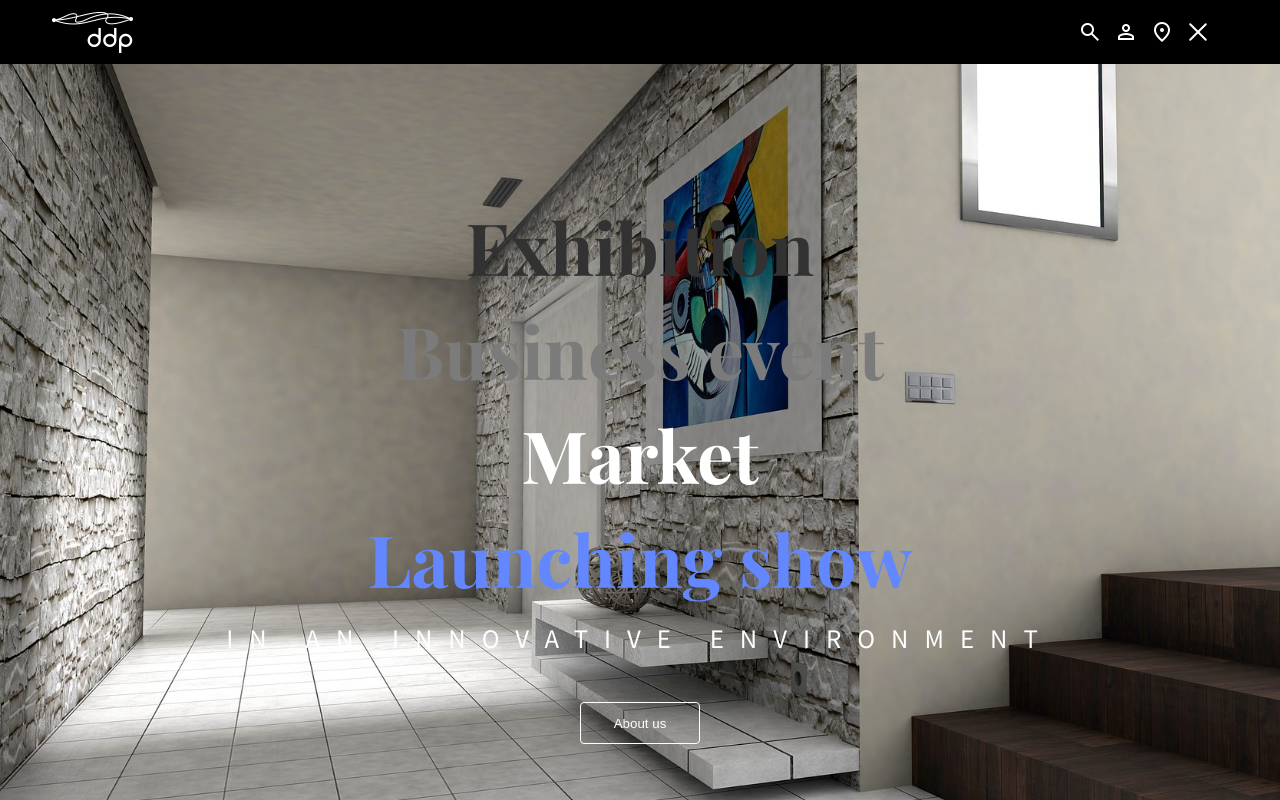
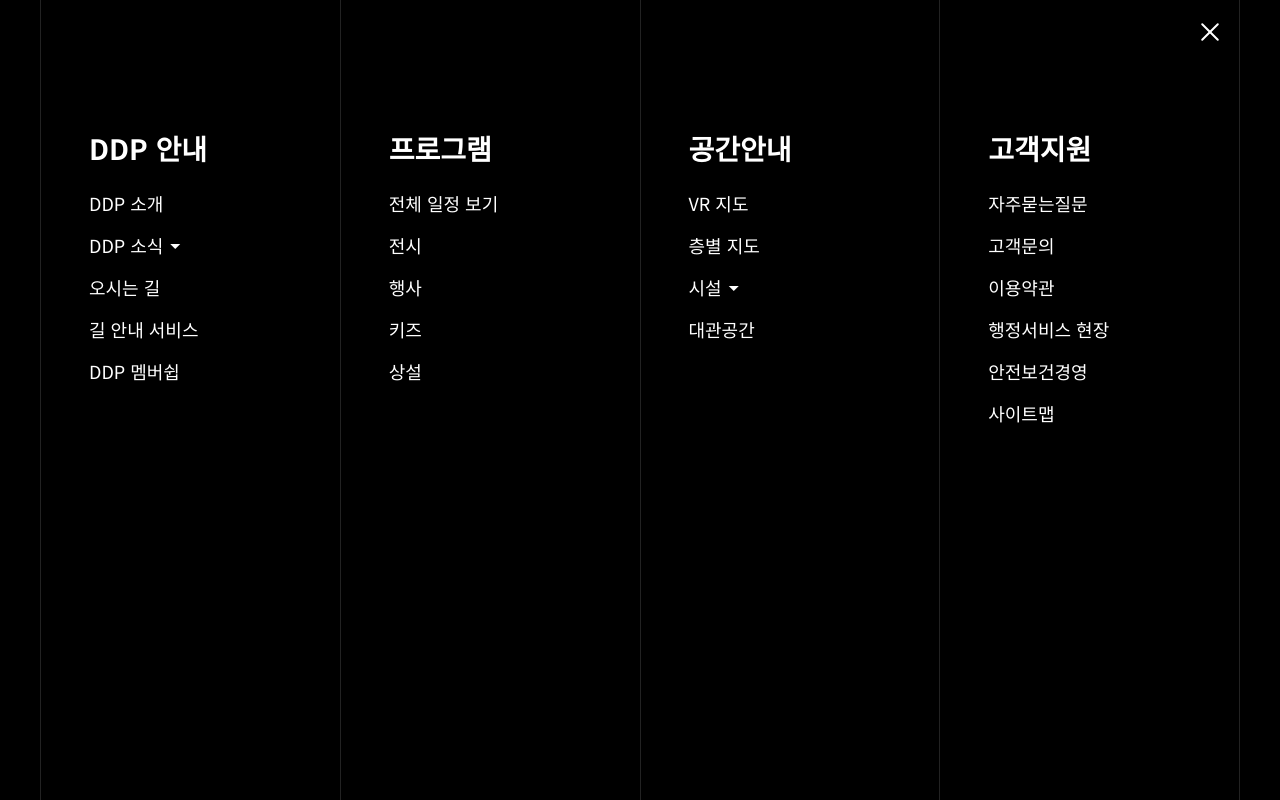
Before and after one commit to kvvivvic/DDP, a plain HTML site: page index.html in a window 1280 px wide. Both pictures are taken after a click on the element 1204 px from the left and 32 px from the top of the page. Shown: the top 800 px of the page. Drawn offline with nearby package versions, Linux system fonts and the light colour scheme.

Commit message:
전체메뉴 구현중

```diff
--- a/css/style.css
+++ b/css/style.css
@@ -5,7 +5,9 @@
   cursor: pointer;
   color: inherit;
 }
-
+.hide {
+  display: none;
+}
 .wrap {
   width: 100%;
 }
@@ -39,10 +41,15 @@
   transition: 0.4s;
 }
 .menu {
-  width: 36px;
-  height: 40px;
+  width: 24px;
+  height: 24px;
   position: relative;
   padding: 8px 6px;
+  z-index: 10000;
+}
+.menu:hover {
+  transform: scale(1.3);
+  transition: 0.4s;
 }
 .menu span {
   position: absolute;
@@ -53,14 +60,14 @@
   transition: 0.3s ease-in-out;
 }
 .menu span:nth-child(1) {
-  top: 19px;
+  top: 11px;
 }
 .menu span:nth-child(2),
 .menu span:nth-child(3) {
-  top: 27px;
+  top: 19px;
 }
 .menu span:nth-child(4) {
-  top: 35px;
+  top: 27px;
 }
 .menu.active span:nth-child(1),
 .menu.active span:nth-child(4) {
@@ -108,6 +115,65 @@
   white-space: nowrap;
   font-family: "Noto Sans KR";
 }
+.all_menu {
+  width: 100%;
+  height: 100%;
+  background-color: #000;
+  z-index: 9999;
+  position: fixed;
+  display: none;
+}
+.all_menu_wrap {
+  max-width: 1200px;
+  margin: 0 auto;
+  height: 100%;
+}
+.depth3_btn {
+  position: relative;
+}
+.depth3_btn > .btn {
+  position: absolute;
+  top: -2px;
+}
+.depth1 {
+  width: 100%;
+  height: 100%;
+  display: flex;
+  font-family: "Noto Sans KR";
+}
+.depth1 > li {
+  width: 25%;
+  padding: 134px 0 180px 48px;
+  border-left: 1px solid #222;
+}
+.depth1 > li:last-child {
+  border-right: 1px solid #222;
+}
+.depth1 li h2 {
+  color: #fff;
+  font-size: 28px;
+  font-weight: bold;
+}
+.depth2 {
+  color: #fff;
+  font-size: 18px;
+  margin-top: 32px;
+}
+.depth2 > li {
+  margin-top: 24px;
+}
+.depth3 {
+  font-size: 16px;
+  color: #a6a6a6;
+}
+.depth3 > li {
+  margin-top: 14px;
+}
+.depth3 > li:before {
+  content: "-";
+  margin-right: 4px;
+}
+/* MAIN */
 .main_cont button {
   width: 120px;
   height: 42px;
--- a/index.html
+++ b/index.html
@@ -25,6 +25,73 @@
   <body>
     <div class="wrap">
       <header>
+        <div class="all_menu">
+          <div class="all_menu_wrap">
+            <ul class="depth1">
+              <li>
+                <h2>DDP 안내</h2>
+                <ul class="depth2">
+                  <li><a href="#">DDP 소개</a></li>
+                  <li class="depth3_btn">
+                    <span>DDP 소식</span>
+                    <span class="material-symbols-outlined btn"> arrow_drop_down </span>
+                    <ul class="depth3 hide">
+                      <li><a href="#">공지사항</a></li>
+                      <li><a href="#">이벤트</a></li>
+                      <li><a href="#">갤러리</a></li>
+                      <li><a href="#">보도자료</a></li>
+                      <li><a href="#">뉴스레터</a></li>
+                    </ul>
+                  </li>
+                  <li><a href="#">오시는 길</a></li>
+                  <li><a href="#">길 안내 서비스</a></li>
+                  <li><a href="#">DDP 멤버쉽</a></li>
+                </ul>
+              </li>
+              <li>
+                <h2>프로그램</h2>
+                <ul class="depth2">
+                  <li><a href="#">전체 일정 보기</a></li>
+                  <li><a href="#">전시</a></li>
+                  <li><a href="#">행사</a></li>
+                  <li><a href="#">키즈</a></li>
+                  <li><a href="#">상설</a></li>
+                </ul>
+              </li>
+              <li>
+                <h2>공간안내</h2>
+                <ul class="depth2">
+                  <li><a href="#">VR 지도</a></li>
+                  <li><a href="#">층별 지도</a></li>
+                  <li class="depth3_btn">
+                    <span>시설</span>
+                    <span class="material-symbols-outlined btn"> arrow_drop_down </span>
+                    <ul class="depth3 hide">
+                      <li><a href="#">전체시설안내</a></li>
+                      <li><a href="#">스페이스</a></li>
+                      <li><a href="#">키즈존(디키디키)</a></li>
+                      <li><a href="#">푸드(F&B)</a></li>
+                      <li><a href="#">스토어</a></li>
+                      <li><a href="#">안내센터</a></li>
+                    </ul>
+                  </li>
+                  <li><a href="#">대관공간</a></li>
+                </ul>
+              </li>
+              <li>
+                <h2>고객지원</h2>
+                <ul class="depth2">
+                  <li><a href="#">자주묻는질문</a></li>
+                  <li><a href="#">고객문의</a></li>
+                  <li><a href="#">이용약관</a></li>
+                  <li><a href="#">행정서비스 현장</a></li>
+                  <li><a href="#">안전보건경영</a></li>
+                  <li><a href="#">사이트맵</a></li>
+                </ul>
+              </li>
+            </ul>
+          </div>
+        </div>
         <nav>
           <h1>
             <a href="#"><img class="logo" src="./images/logo.png" alt="" /></a>
--- a/js/main.js
+++ b/js/main.js
@@ -11,3 +11,27 @@
 $(".menu").click(function () {
   $(this).toggleClass("active");
 });
+
+//3depth 메뉴
+// html dom 이 다 로딩된 후 실행된다.
+$(document).ready(function () {
+  // menu 클래스 바로 하위에 있는 a 태그를 클릭했을때
+  $(".depth3_btn > span").click(function () {
+    var submenu = $(this).next("ul");
+
+    // submenu 가 화면상에 보일때는 위로 보드랍게 접고 아니면 아래로 보드랍게 펼치기
+    if (submenu.is(":visible")) {
+      submenu.slideUp();
+    } else {
+      submenu.slideDown();
+    }
+  });
+});
+
+$(".menu").click(function () {
+  if ($(".all_menu").is(":visible")) {
+    $(".all_menu").hide();
+  } else {
+    $(".all_menu").show();
+  }
+});
```
